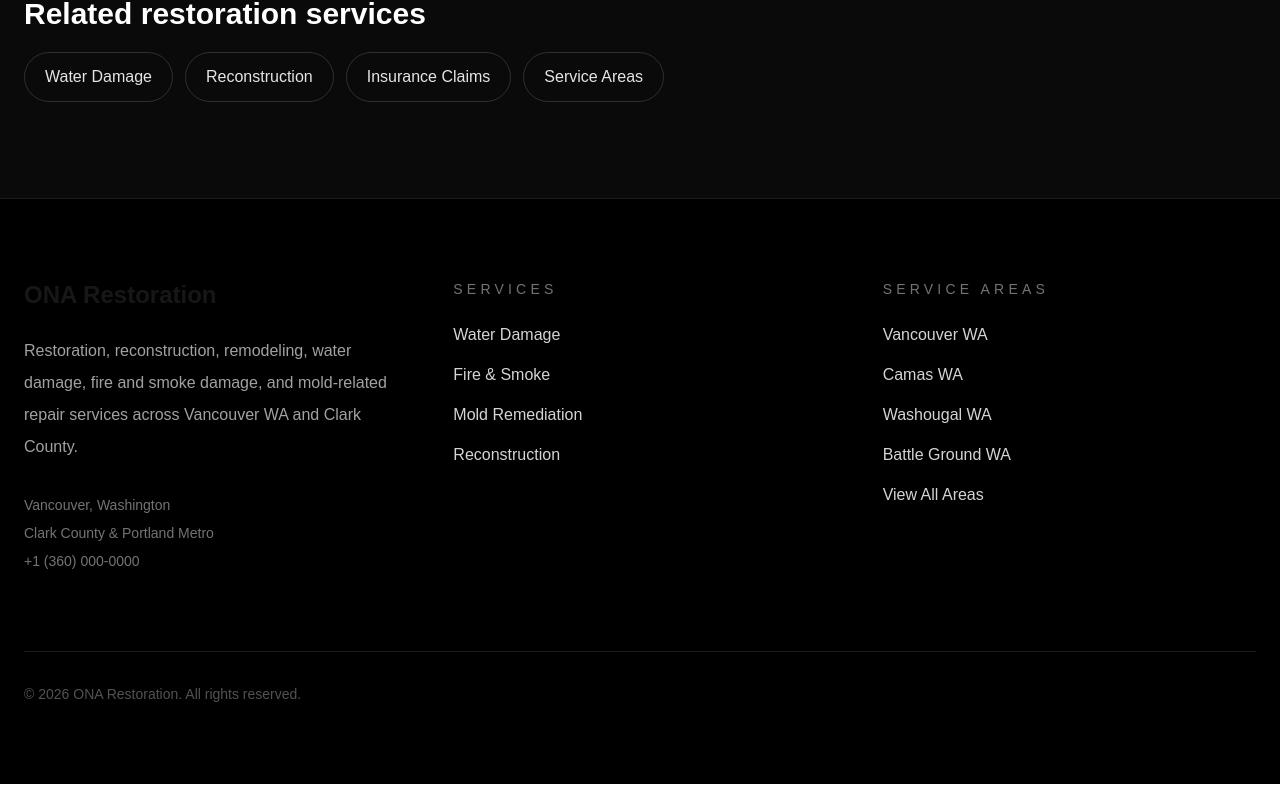
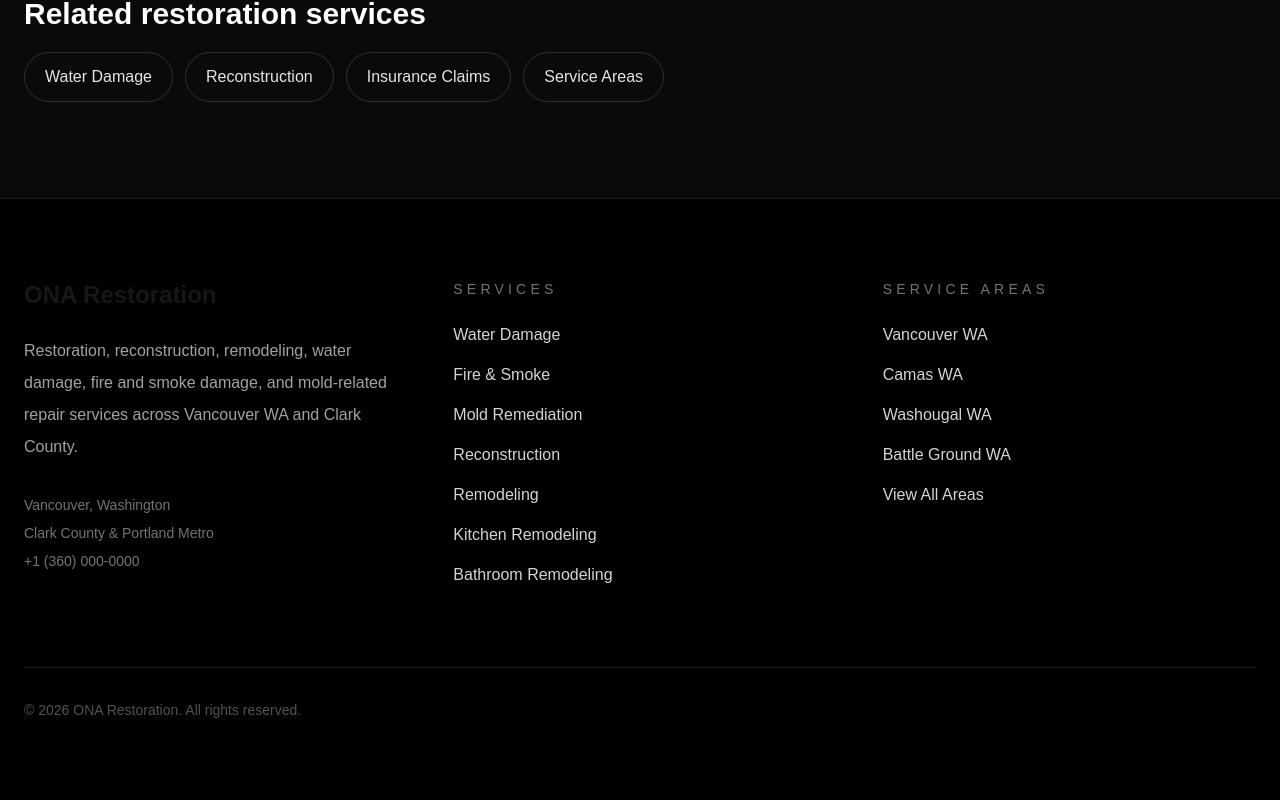
Before and after one commit to dmitzin-web/ona-restore, a Next.js app: page /kitchen-bathroom-remodeling in a window 1280 px wide. Shown: the part 1458-2258 px from the top of the page. Built offline with nearby package versions, Linux system fonts and the light colour scheme.

Commit message:
Add remodeling links to footer

```diff
--- a/components/Footer.tsx
+++ b/components/Footer.tsx
@@ -14,6 +14,18 @@ const services = [
   {
     label: 'Reconstruction',
     href: '/restoration/reconstruction',
+  },
+  {
+    label: 'Remodeling',
+    href: '/kitchen-bathroom-remodeling',
+  },
+  {
+    label: 'Kitchen Remodeling',
+    href: '/kitchen-remodeling',
+  },
+  {
+    label: 'Bathroom Remodeling',
+    href: '/bathroom-remodeling',
   },
 ]
 
```
